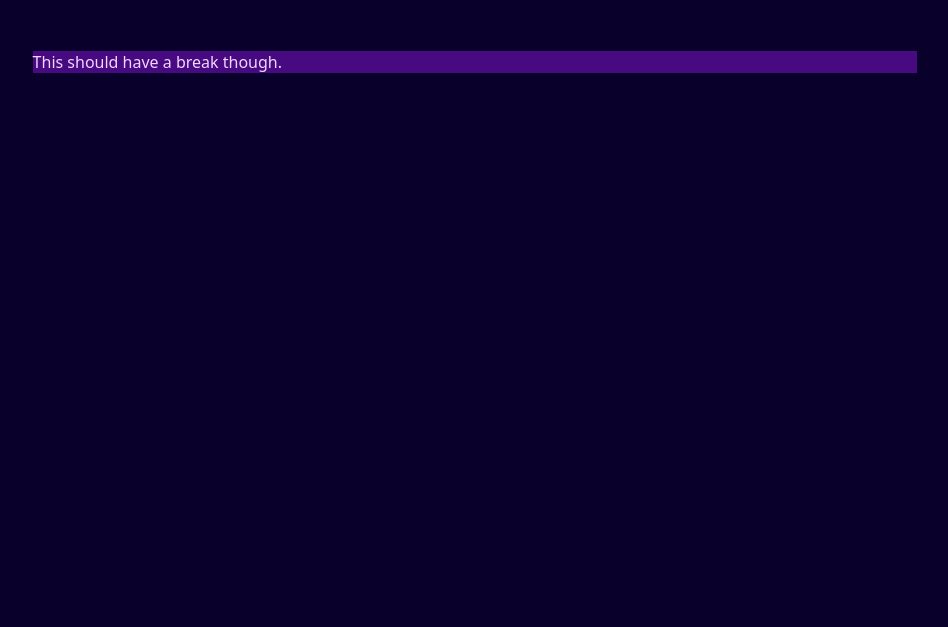
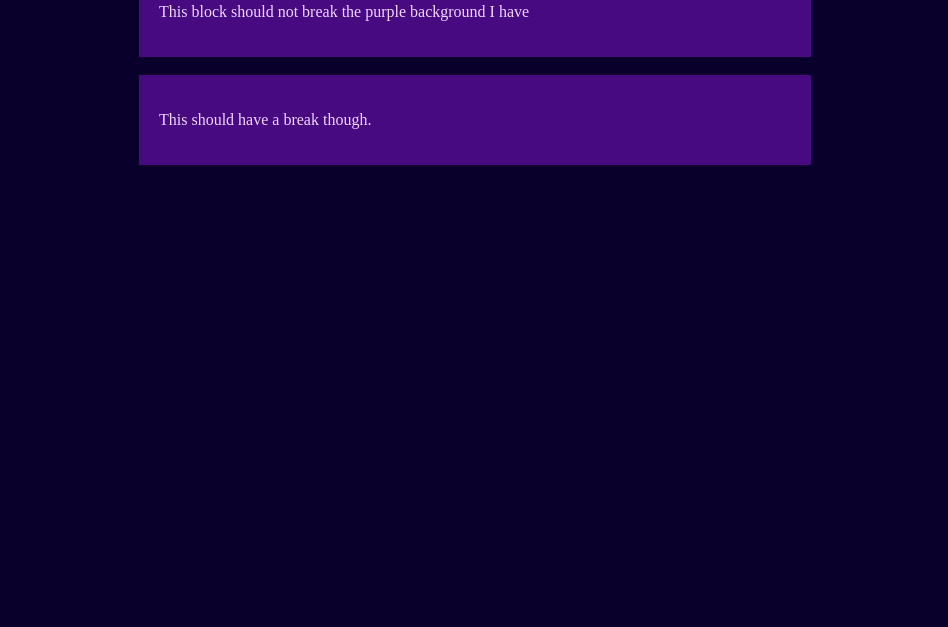
Before and after one commit to EAQ150/EAQ150.github.io, a plain HTML site: page index.html in a window 1280 px wide. Shown: the part 173-800 px from the top of the page, without its empty margins (165-1113 px from the left). Drawn offline with Linux system fonts and the light colour scheme.

Commit message:
forgot to fix padding lmao

```diff
--- a/style.css
+++ b/style.css
@@ -1,11 +1,12 @@
 html{
     background-color: rgb(9, 1, 44);
-    font-family: system-ui, -apple-system, BlinkMacSystemFont, 'Segoe UI', Roboto, Oxygen, Ubuntu, Cantarell, 'Open Sans', 'Helvetica Neue', sans-serif;
     color: rgb(240, 214, 255);
+
 
 }
 .inline{
     background-color: rgb(72, 10, 129);
-    width:70%;
+    width:50%;
+    padding:20px;
     margin:auto;
 }
```
